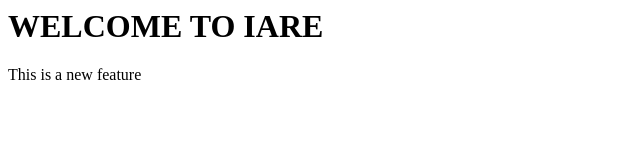
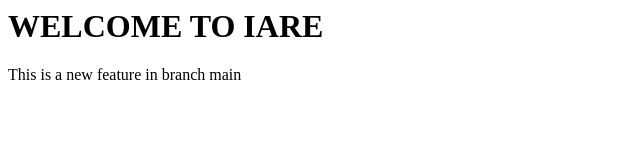
Before and after one commit to vonisaivaishnavi/localrepo, a plain HTML site: page index.html in a window 1280 px wide. Shown: the full height of the page, 0-640 px from the left. Drawn offline with Linux system fonts and the light colour scheme.

Commit message:
fixed branch

```diff
--- a/index.html
+++ b/index.html
@@ -1,2 +1,2 @@
 <h1>WELCOME TO IARE</h1>
-<p>This is a new feature</p>
+<p>This is a new feature in branch main</p>
```
